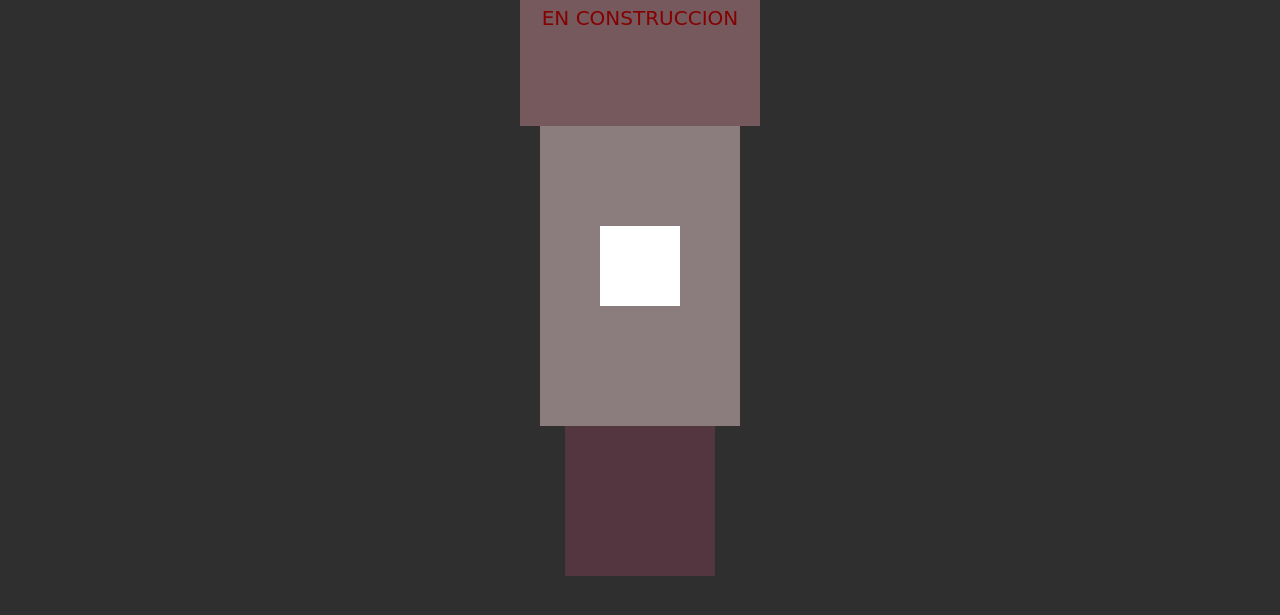
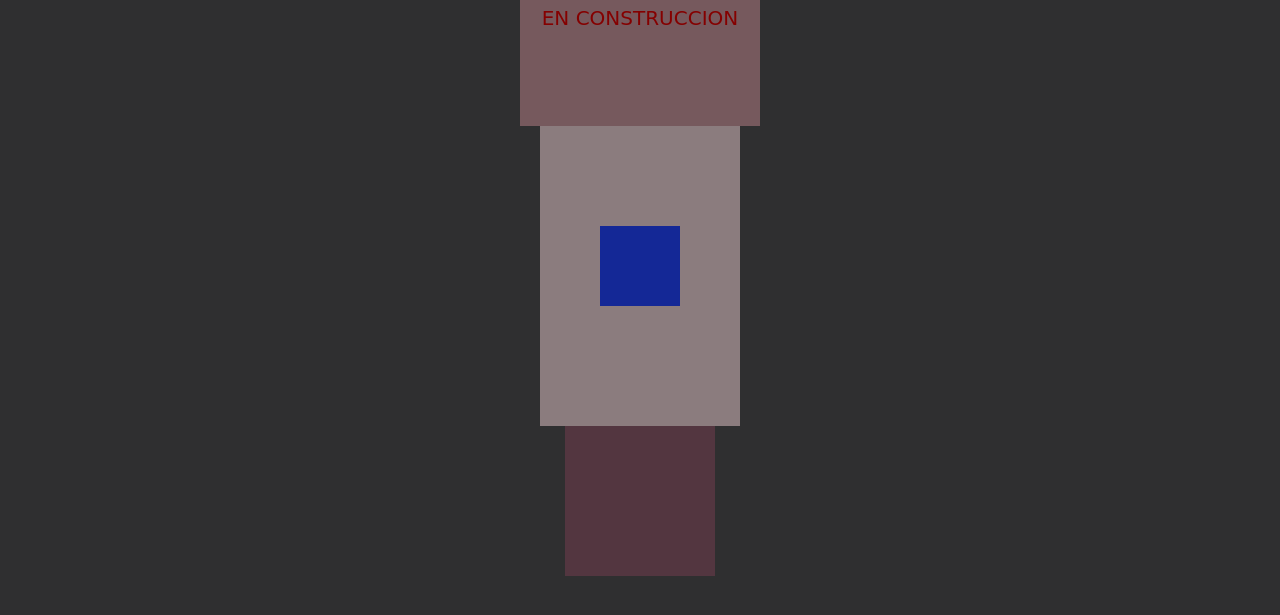
Before and after one commit to jrmatute56/BlackMamba, a plain HTML site: page index.html in a window 1280 px wide. Shown: the part 89-704 px from the top of the page. Drawn offline with nearby package versions, Linux system fonts and the light colour scheme.

Commit message:
Prueba del error de tracking resuelto

```diff
--- a/css/style.css
+++ b/css/style.css
@@ -111,8 +111,8 @@ html {
 .cuadrado2 {
 	height: 80px;
 	width: 80px;
-	/*background-color: rgba(20, 040, 0150, 1.0);*/
-	background-color: rgba(255, 255, 255, 1.0);
+	background-color: rgba(20, 040, 0150, 1.0);
+	/*background-color: rgba(255, 255, 255, 1.0);*/
 	position: absolute;
 	left: 60px;
 	top: 100px;
```
